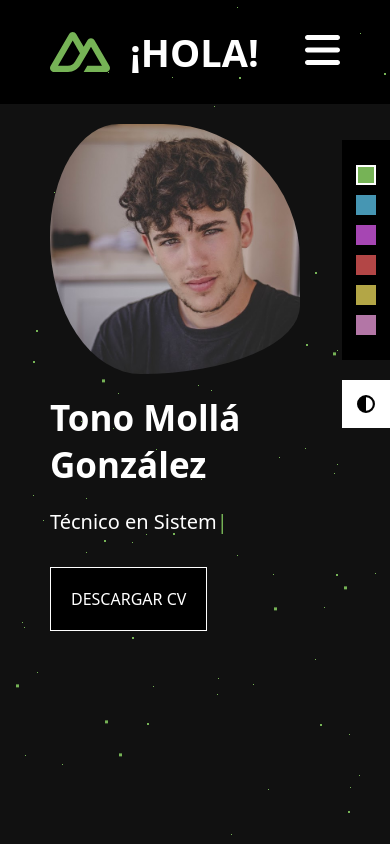
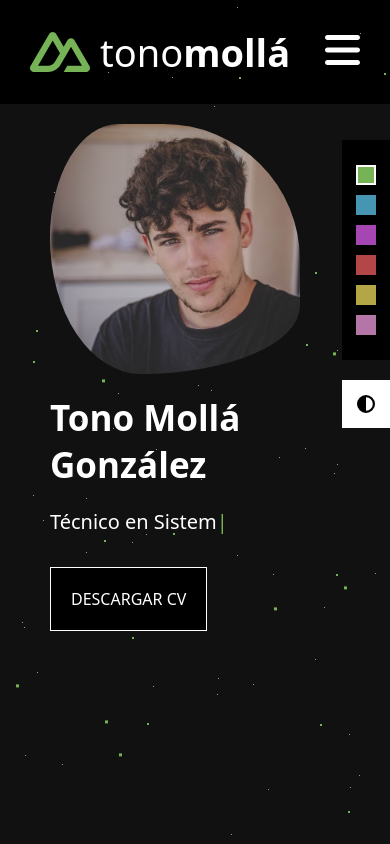
Before and after one commit to tonomolla6/portfolio, a Nuxt app: page / in a window 390 px wide. Shown: the top 844 px of the page. Built offline with nearby package versions, Linux system fonts and the light colour scheme.

Commit message:
Add logo and name

```diff
--- a/components/Navbar.vue
+++ b/components/Navbar.vue
@@ -6,7 +6,8 @@
             .logo
                 svg(width="60" height="60" viewBox="0 0 900 900" xmlns="http://www.w3.org/2000/svg")
                     path(:fill="themeColorPrimary" d="M504.908 750H839.476C850.103 750.001 860.542 747.229 869.745 741.963C878.948 736.696 886.589 729.121 891.9 719.999C897.211 710.876 900.005 700.529 900 689.997C899.995 679.465 897.193 669.12 891.873 660.002L667.187 274.289C661.876 265.169 654.237 257.595 645.036 252.329C635.835 247.064 625.398 244.291 614.773 244.291C604.149 244.291 593.711 247.064 584.511 252.329C575.31 257.595 567.67 265.169 562.36 274.289L504.908 372.979L392.581 179.993C387.266 170.874 379.623 163.301 370.42 158.036C361.216 152.772 350.777 150 340.151 150C329.525 150 319.086 152.772 309.883 158.036C300.679 163.301 293.036 170.874 287.721 179.993L8.12649 660.002C2.80743 669.12 0.00462935 679.465 5.72978e-06 689.997C-0.00461789 700.529 2.78909 710.876 8.10015 719.999C13.4112 729.121 21.0523 736.696 30.255 741.963C39.4576 747.229 49.8973 750.001 60.524 750H270.538C353.748 750 415.112 713.775 457.336 643.101L559.849 467.145L614.757 372.979L779.547 655.834H559.849L504.908 750ZM267.114 655.737L120.551 655.704L340.249 278.586L449.87 467.145L376.474 593.175C348.433 639.03 316.577 655.737 267.114 655.737Z")
-                p.hello {{ $t('hello') }}
+                .hello tono
+                    strong mollá
             .hamburger.cursor-hover(@click="toggleMenu")
                 svg(xmlns="http://www.w3.org/2000/svg" height="40px" viewBox="0 0 448 512")
                     path(:fill="themeColorSecondary" d="M0 96C0 78.3 14.3 64 32 64H416c17.7 0 32 14.3 32 32s-14.3 32-32 32H32C14.3 128 0 113.7 0 96zM0 256c0-17.7 14.3-32 32-32H416c17.7 0 32 14.3 32 32s-14.3 32-32 32H32c-17.7 0-32-14.3-32-32zM448 416c0 17.7-14.3 32-32 32H32c-17.7 0-32-14.3-32-32s14.3-32 32-32H416c17.7 0 32 14.3 32 32z")
@@ -76,12 +77,9 @@ const handleLinkClick = () => {
     align-items: center;
 }
 
-p.hello {
+div.hello {
     font-size: 38px;
-    margin: 0px;
-    text-transform: uppercase;
-    font-weight: bold;
-    margin-left: 20px;
+    margin-left: 10px;
 }
 
 .block-2 {
@@ -170,7 +168,7 @@ p.hello {
 .block-2.active .close-button {
     position: absolute;
     top: 25px;
-    right: 50px;
+    right: 30px;
     cursor: pointer;
 }
 
@@ -194,12 +192,31 @@ p.hello {
     display: flex;
     justify-content: center;
     align-items: center;
+    margin-left: -20px;
 }
 
 @keyframes fadeIn {
   to {
     opacity: 1;
   }
+}
+
+@media (max-width: 400px) {
+    .hamburger {
+            margin-right: -20px;
+        }
+
+        .logo {
+        margin-left: -20px;
+    }
+}
+
+
+@media (max-width: 350px) {
+    div.hello {
+        font-size: 26px;
+    }
+
 }
 
 @media (max-width: 1300px) {
```
